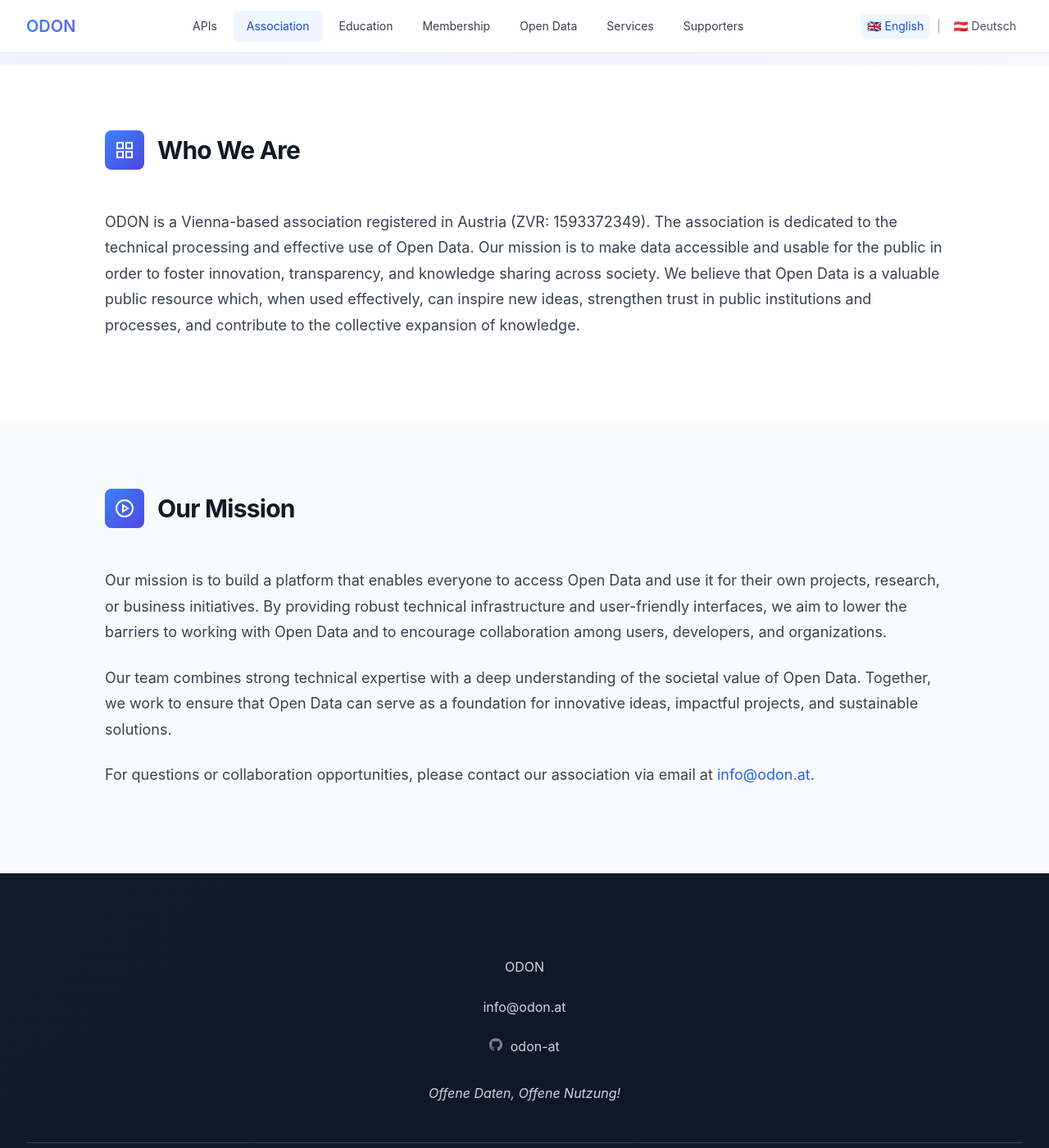
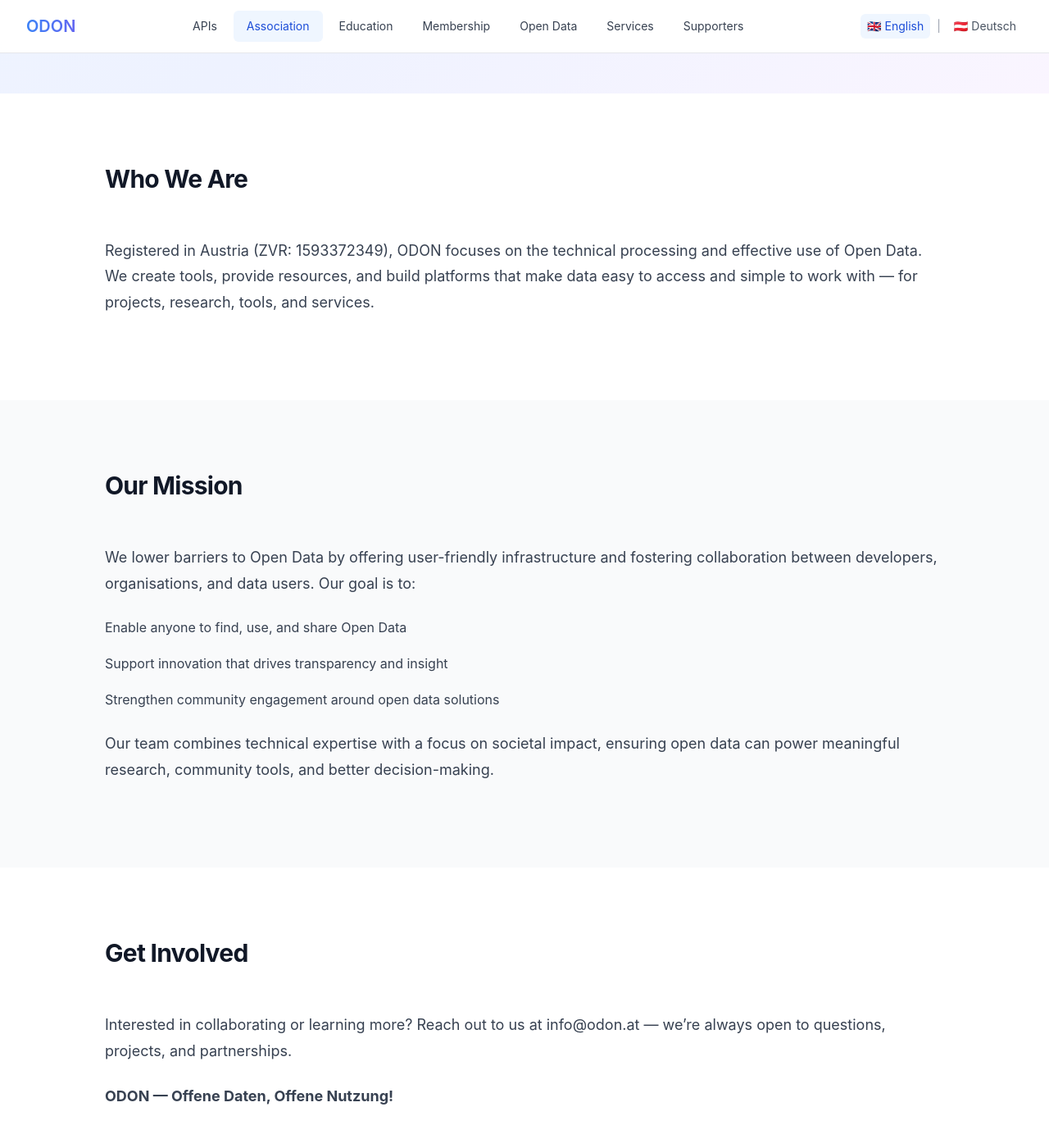
Before and after one commit to verein-odon/verein-odon.github.io, a Jekyll site: the page built from docs/en/association.md, in a window 1280 px wide and 1400 px high, scrolled down 744 px. Shown: the whole window at 82% size. Built offline with Jekyll 4.4.1, drawn with Linux system fonts in a browser that asks for light colours; some of the changed text lies outside the part shown.

Commit message:
Improving association (en) page

```diff
--- a/docs/_data/heros.yaml
+++ b/docs/_data/heros.yaml
@@ -53,7 +53,7 @@ apis:
 association:
   en:
     hero-title: "Dedicated to Open Data for the Common Good"
-    hero-subtitle: "ODON is a Vienna-based non-profit association of developers, researchers, and data enthusiasts. We bridge the gap between open datasets and real-world impact through technical expertise and community collaboration."
+    hero-subtitle: "ODON is a Vienna-based non-profit association of developers, researchers, and data enthusiasts working to turn public Open Data into real-world impact. We support transparent, innovative, and accessible use of data through technical expertise and community collaboration."
     image_src: "/assets/images/heros/association.svg"
     alt_text: "Value flows in the association"
     buttons:
--- a/docs/en/association.md
+++ b/docs/en/association.md
@@ -12,19 +12,19 @@ permalink: /en/association/
     <div class="container">
         <div class="content-section">
             <div class="icon-header">
-                <div class="icon-box">
+                <!-- <div class="icon-box">
                 <svg viewBox="0 0 24 24" fill="none" stroke="currentColor" stroke-width="2">
                     <rect x="3" y="3" width="7" height="7"></rect>
                     <rect x="14" y="3" width="7" height="7"></rect>
                     <rect x="14" y="14" width="7" height="7"></rect>
                     <rect x="3" y="14" width="7" height="7"></rect>
                 </svg>
-                </div>
+                </div> -->
                 <div>
                 <h2>Who We Are</h2>
                 </div>
             </div>
-            <p>ODON is a Vienna-based association registered in Austria (ZVR: 1593372349). The association is dedicated to the technical processing and effective use of Open Data. Our mission is to make data accessible and usable for the public in order to foster innovation, transparency, and knowledge sharing across society. We believe that Open Data is a valuable public resource which, when used effectively, can inspire new ideas, strengthen trust in public institutions and processes, and contribute to the collective expansion of knowledge.
+            <p>Registered in Austria (ZVR: 1593372349), ODON focuses on the technical processing and effective use of Open Data. We create tools, provide resources, and build platforms that make data easy to access and simple to work with — for projects, research, tools, and services.
             </p>
         </div>
     </div>
@@ -36,22 +36,46 @@ permalink: /en/association/
     <div class="container">
         <div class="content-section">
             <div class="icon-header">
-                <div class="icon-box">
+                <!-- <div class="icon-box">
                 <svg viewBox="0 0 24 24" fill="none" stroke="currentColor" stroke-width="2">
                     <circle cx="12" cy="12" r="10"></circle>
                     <polygon points="10 8 16 12 10 16 10 8"></polygon>
                 </svg>
-                </div>
+                </div> -->
                 <div>
                 <h2>Our Mission</h2>
                 </div>
             </div>
-            <p>Our mission is to build a platform that enables everyone to access Open Data and use it for their own projects, research, or business initiatives. By providing robust technical infrastructure and user-friendly interfaces, we aim to lower the barriers to working with Open Data and to encourage collaboration among users, developers, and organizations.</p>
-
-            <p>Our team combines strong technical expertise with a deep understanding of the societal value of Open Data. Together, we work to ensure that Open Data can serve as a foundation for innovative ideas, impactful projects, and sustainable solutions.</p>
-
-            <p>For questions or collaboration opportunities, please contact our association via email at <a href="mailto:info@odon.at">info@odon.at</a>.
-            </p>
+            <p>We lower barriers to Open Data by offering user-friendly infrastructure and fostering collaboration between developers, organisations, and data users. Our goal is to:</p>
+            <ul>
+                <li>Enable anyone to find, use, and share Open Data</li>
+                <li>Support innovation that drives transparency and insight</li>
+                <li>Strengthen community engagement around open data solutions</li>
+            </ul>
+            <p>Our team combines technical expertise with a focus on societal impact, ensuring open data can power meaningful research, community tools, and better decision-making.</p>
         </div>
     </div>
 </section>
+
+<section class="section bg-white">
+    <div class="container">
+        <div class="content-section">
+            <div class="icon-header">
+                <!-- <div class="icon-box">
+                <svg viewBox="0 0 24 24" fill="none" stroke="currentColor" stroke-width="2">
+                    <rect x="3" y="3" width="7" height="7"></rect>
+                    <rect x="14" y="3" width="7" height="7"></rect>
+                    <rect x="14" y="14" width="7" height="7"></rect>
+                    <rect x="3" y="14" width="7" height="7"></rect>
+                </svg>
+                </div> -->
+                <div>
+                <h2>Get Involved</h2>
+                </div>
+            </div>
+            <p>Interested in collaborating or learning more? Reach out to us at info@odon.at — we’re always open to questions, projects, and partnerships.
+            </p>
+            <p><b>ODON — Offene Daten, Offene Nutzung!</b></p>
+        </div>
+    </div>
+</section>
```
